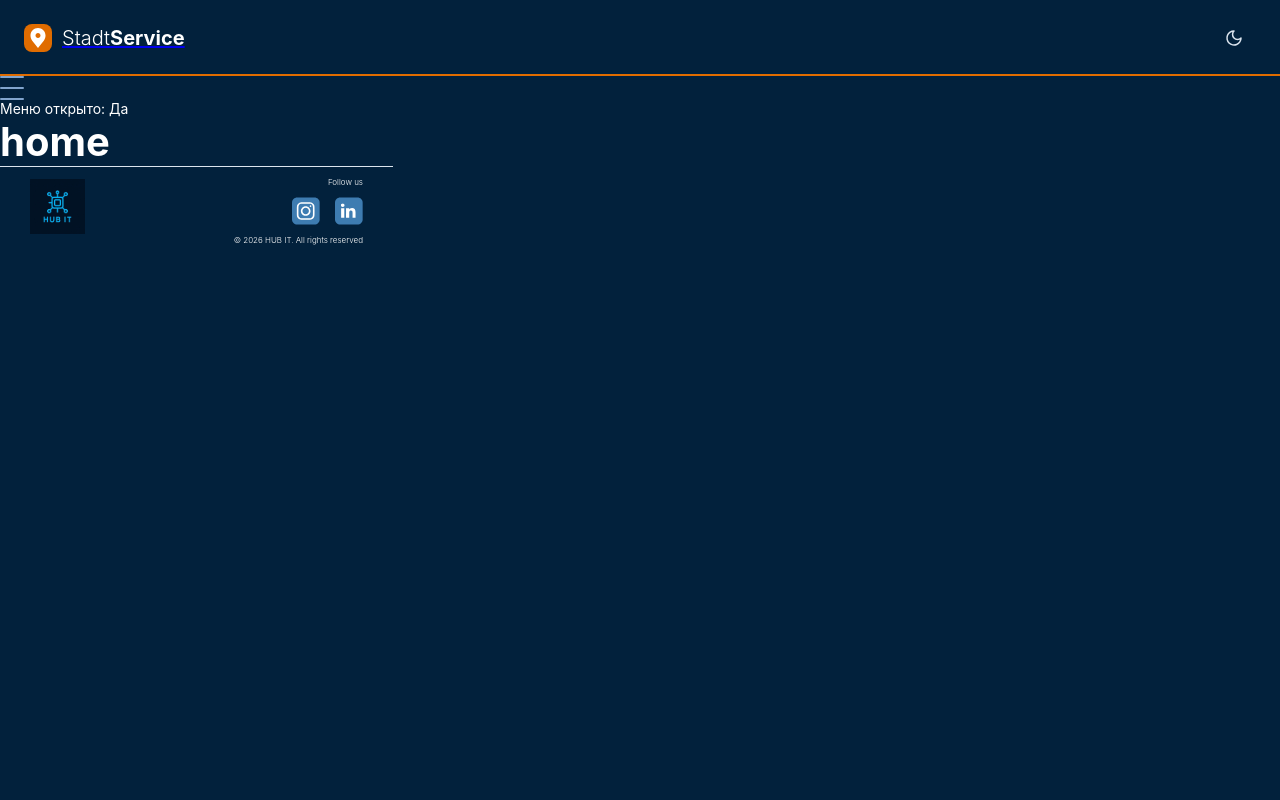
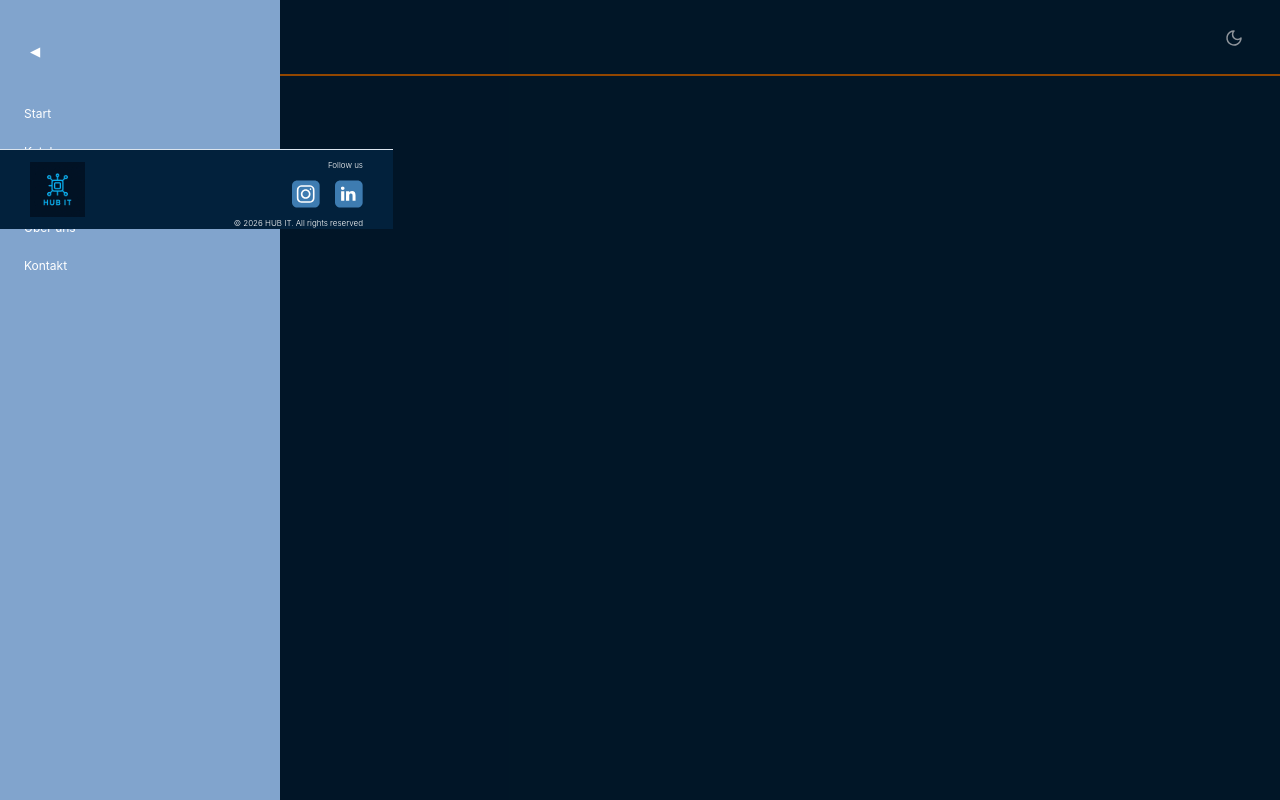
Before and after one commit to yarinka82/Project_service_Stadt, a React (Vite) app in the folder frontend/: page / in a window 1280 px wide. Both pictures are taken after a click on the button 12 px from the left and 88 px from the top of the page. Built offline with nearby package versions, Linux system fonts and the light colour scheme.

Commit message:
Added side menu component and connected it to HomePage.Added side menu color variables/styles to index.css

```diff
--- /dev/null
+++ b/frontend/src/components/SideMenu/SideMenu.module.css
@@ -0,0 +1,75 @@
+.overlay {
+    position: fixed;
+    inset: 0;
+
+    background: rgba(0,0,0,.35);
+
+    display: flex;
+
+    opacity: 0;
+    visibility: hidden;
+
+    transition: .3s;
+}
+
+.overlay.open {
+    opacity: 1;
+    visibility: visible;
+}
+
+.sideMenu {
+  position: fixed;
+  top: 0;
+  left: 0;
+
+  width: 280px;
+  height: 100vh;
+
+  background: var(--bg-modal-window);
+
+  padding: 40px 24px;
+
+  box-sizing: border-box;
+
+   transform: translateX(-100%);
+
+    transition: transform .3s ease;
+}
+
+.sideMenu.open {
+    transform: translateX(0);
+}
+
+.closeButton {
+  background: none;
+  border: none;
+
+  width: 20px;
+  height: 20px;
+
+  color: var(--text);
+
+  cursor: pointer;
+
+  margin-bottom: 40px;
+}
+
+.menuList {
+  list-style: none;
+
+  padding: 0;
+  margin: 0;
+
+  display: flex;
+  flex-direction: column;
+  gap: 18px;
+}
+
+.menuList a {
+  text-decoration: none;
+
+  color: var(--text);
+
+  font-size: var(--font-size-modal-window);
+  font-weight: 400;
+}
--- /dev/null
+++ b/frontend/src/components/SideMenu/SideMenu.tsx
@@ -0,0 +1,45 @@
+import css from "./SideMenu.module.css";
+
+type SideMenuProps = {
+  isOpen: boolean;
+  onClose: () => void;
+};
+
+export default function SideMenu({
+    isOpen,
+    onClose
+}: SideMenuProps) {
+  return (
+    <div
+    className={`${css.overlay} ${
+        isOpen ? css.open : ""
+    }`}
+    onClick={onClose}
+>
+      <aside
+        className={`${css.sideMenu} ${
+        isOpen ? css.open : ""
+        }`}
+        onClick={(event) => event.stopPropagation()}
+>
+        <button
+          className={css.closeButton}
+          onClick={onClose}
+          aria-label="Close menu"
+        >
+          ◀
+        </button>
+
+        <nav>
+          <ul className={css.menuList}>
+            <li><a href="/">Start</a></li>
+            <li><a href="/">Katalog</a></li>
+            <li><a href="/">Anbieter werden</a></li>
+            <li><a href="/">Über uns</a></li>
+            <li><a href="/">Kontakt</a></li>
+          </ul>
+        </nav>
+      </aside>
+    </div>
+  );
+}
--- a/frontend/src/index.css
+++ b/frontend/src/index.css
@@ -4,8 +4,6 @@
   --bg: rgba(2, 33, 60, 1);
   --border-h: rgba(224, 108, 0, 1);
   --border-f: rgba(219, 228, 238, 1);
-
-  --bg-modal-window: rgba(129, 164, 205, 1);
 
 
   --sans: "Inter", system-ui, "Segoe UI", sans-serif;
@@ -26,6 +24,7 @@
 
 
   --font-size-modal-window: 12px;
+  --bg-modal-window: rgba(129, 164, 205, 1);
   --color-burger-button: rgba(129, 164, 205, 1);
 
 
--- a/frontend/src/pages/HomePage/HomePage.tsx
+++ b/frontend/src/pages/HomePage/HomePage.tsx
@@ -1,5 +1,6 @@
 import BurgerMenu from "../../components/BurgerMenu/BurgerMenu";
 import { useState } from "react";
+import SideMenu from "../../components/SideMenu/SideMenu";
 
 export default function HomePage() {
 
@@ -9,7 +10,10 @@ export default function HomePage() {
     <div>
       <BurgerMenu onClick={() => setIsMenuOpen(true)} />
 
-        <p>Меню открыто: {isMenuOpen ? "Да" : "Нет"}</p>
+     <SideMenu
+        isOpen={isMenuOpen}
+        onClose={() => setIsMenuOpen(false)}
+      />
 
       <h1>home</h1>
     </div>
```
